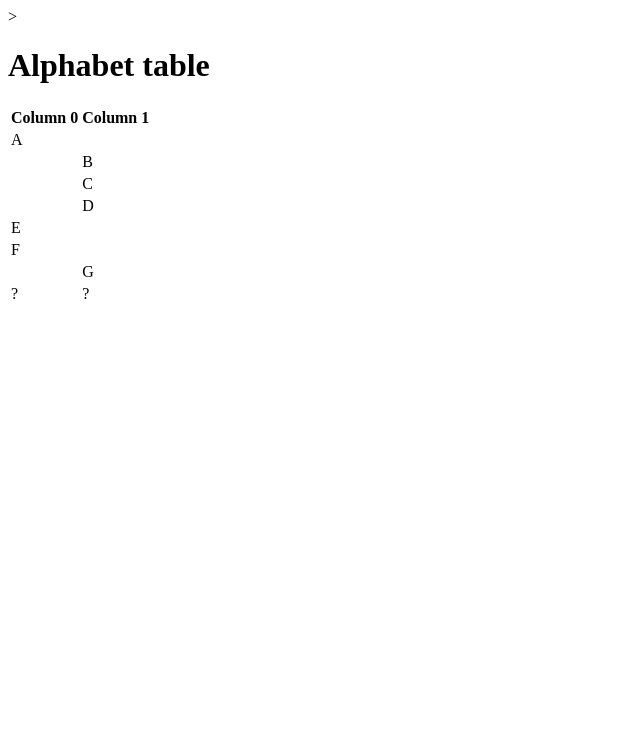
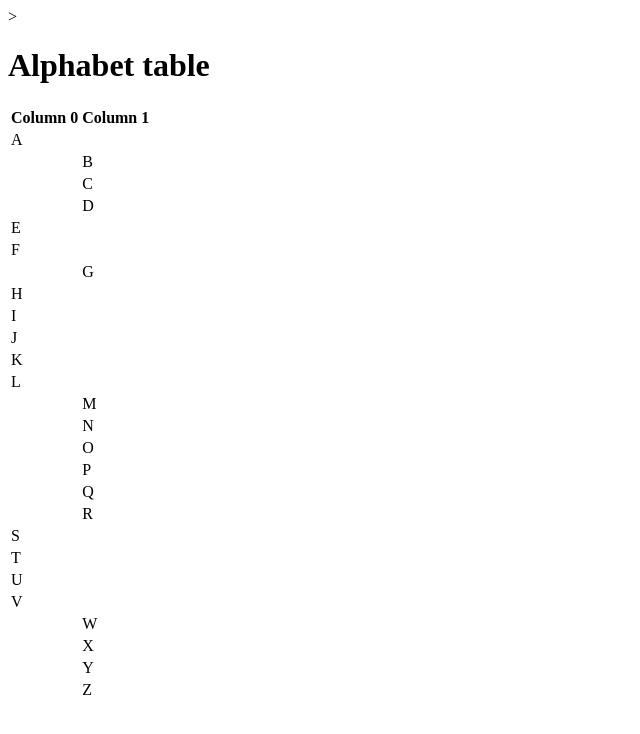
Before and after one commit to comp426-2022-spring/a00-rvenkatraman02, a website: page index.html in a window 1280 px wide. Shown: the whole page, without its empty margins (0-640 px from the left). Drawn offline with Linux system fonts and the light colour scheme.

Commit message:
Finishing the alphabet

```diff
--- a/index.html
+++ b/index.html
@@ -38,7 +38,61 @@
                         <td></td><td>G</td>
                         </tr>
                         <tr>
-                        <td>?</td><td>?</td>
+                        <td>H</td><td></td>
+                        </tr>
+                        <tr>
+                        <td>I</td><td></td>
+                        </tr>
+                        <tr>
+                        <td>J</td><td></td>
+                        </tr>
+                        <tr>
+                        <td>K</td><td></td>
+                        </tr>
+                        <tr>
+                        <td>L</td><td></td>
+                        </tr>
+                        <tr>
+                        <td></td><td>M</td>
+                        </tr>
+                        <tr>
+                        <td></td><td>N</td>
+                        </tr>
+                        <tr>
+                        <td></td><td>O</td>
+                        </tr>
+                        <tr>
+                        <td></td><td>P</td>
+                        </tr>
+                        <tr>
+                        <td></td><td>Q</td>
+                        </tr>
+                        <tr>
+                        <td></td><td>R</td>
+                        </tr>
+                        <tr>
+                        <td>S</td><td></td>
+                        </tr>
+                        <tr>
+                        <td>T</td><td></td>
+                        </tr>
+                        <tr>
+                        <td>U</td><td></td>
+                        </tr>
+                        <tr>
+                        <td>V</td><td></td>
+                        </tr>
+                        <tr>
+                        <td></td><td>W</td>
+                        </tr>
+                        <tr>
+                        <td></td><td>X</td>
+                        </tr>
+                        <tr>
+                        <td></td><td>Y</td>
+                        </tr>
+                        <tr>
+                        <td></td><td>Z</td>
                         </tr>
                     </tbody>
             </table>
```
Also changed, not shown: package.json (added, +22 -0 lines), 1 other file.
